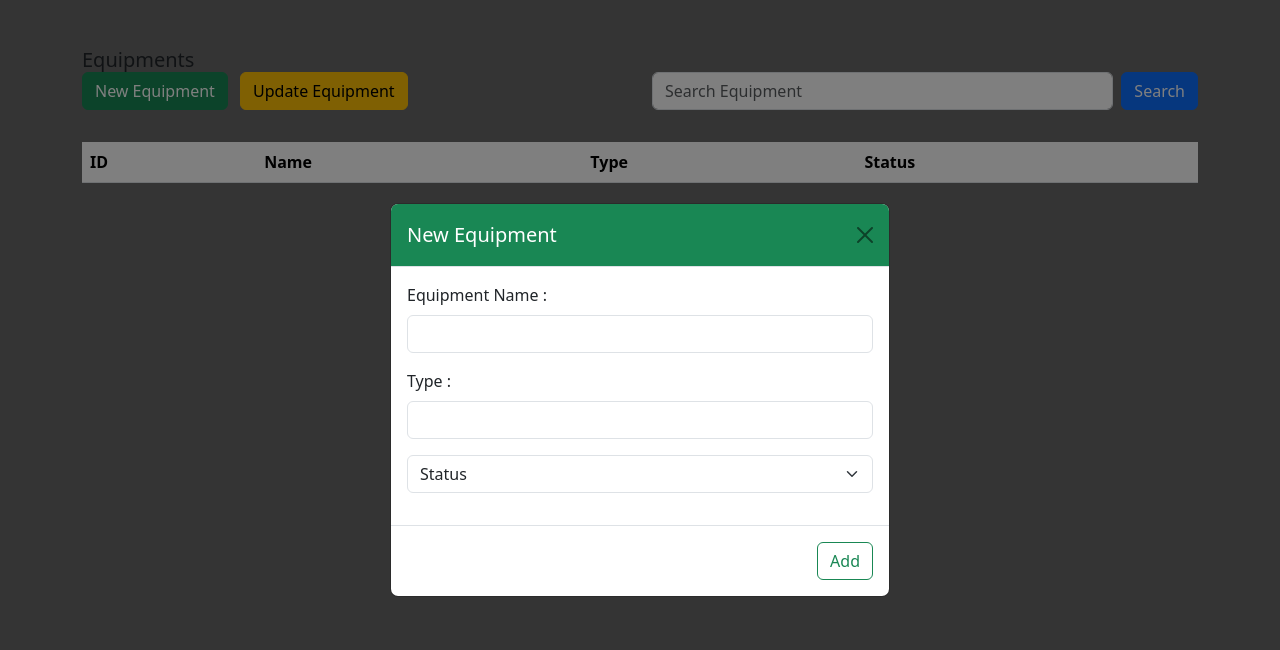
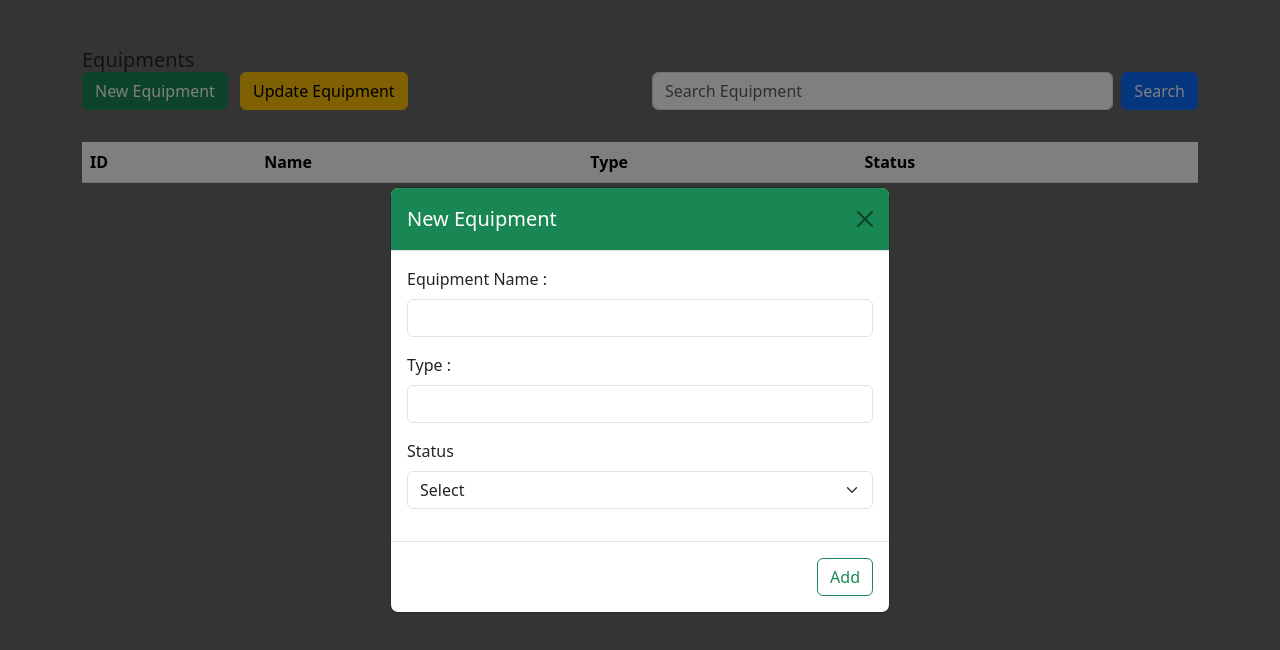
Before and after one commit to MinuraWije/GreenShadowFrontend, a plain HTML site: page equipment.html in a window 1280 px wide. Both pictures are taken after a click on the button "New Equipment". Drawn offline with nearby package versions, Linux system fonts and the light colour scheme; no server answers.

Commit message:
updated status input

```diff
--- a/equipment.html
+++ b/equipment.html
@@ -52,10 +52,11 @@
                                 <input type="text" class="form-control" id="equipmentType">
                             </div>
                             <div class="mb-3">
-                                <select class="form-select" aria-label="Default select example">
-                                    <option selected>Status</option>
-                                    <option value="1">Available</option>
-                                    <option value="2">Not-Available</option>
+                                <label for="equipmentStatus" class="form-label">Status</label>
+                                <select class="form-select" aria-label="Default select example" id="equipmentStatus">
+                                    <option selected>Select</option>
+                                    <option value="AVAILABLE">Available</option>
+                                    <option value="NOT_AVAILABLE">Not-Available</option>
                                 </select>
                             </div>
                         </div>
@@ -89,10 +90,11 @@
                                 <input type="text" class="form-control" id="equipmentTypeUpdate">
                             </div>
                             <div class="mb-3">
-                                <select class="form-select" aria-label="Default select example">
-                                    <option selected>Status</option>
-                                    <option value="1">Available</option>
-                                    <option value="2">Not-Available</option>
+                                <label for="equipmentStatusUpdate" class="form-label">Status</label>
+                                <select class="form-select" aria-label="Default select example" id="equipmentStatusUpdate">
+                                    <option selected>Select</option>
+                                    <option value="AVAILABLE">Available</option>
+                                    <option value="NOT_AVAILABLE">Not_Available</option>
                                 </select>
                             </div>
                         </div>
```
